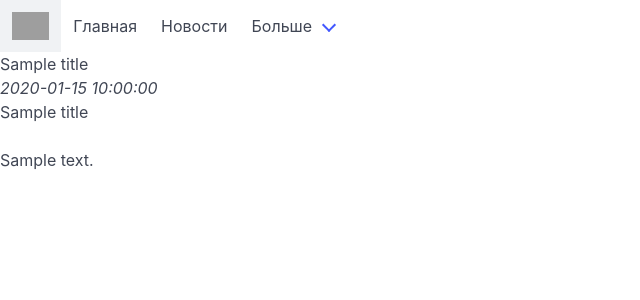
After one commit to fedorov0av/my.telegra.ph, a FastAPI app: template app/templates/post/index.html in a window 1280 px wide. The commit adds this page. Shown: the top 300 px of the page, without its empty margins (0-640 px from the left). Run offline with FastAPI, Linux system fonts and the light colour scheme; the template is opened without the code that fills it: most values are stand-ins (such as "Sample title", 1, 10 or a date in 2020); parts of the project's set-up code (start-up, migrations or seed data) failed here and were passed over; some libraries are stand-ins or nearby versions; grey boxes are pictures that could not be loaded.

Commit message:
rebase templates posts, main page

```diff
--- a/app/api/page.py
+++ b/app/api/page.py
@@ -109,7 +109,7 @@ async def get_page(session: DBSessionDep, page_path: str, request: Request):
     if not page_db:
         raise HTTPException(status_code=404, detail="Page not found")
     return templates.TemplateResponse(
-        request=request, name="base.html",
+        request=request, name="post/index.html",
         context={
             "title_tag": page_db.page_title + ' – ' + SERVICE_NAME,
             "title": page_db.page_title,
--- a/app/templates/main_page/base.html
+++ b/app/templates/base_template/base.html
@@ -106,61 +106,6 @@
     />
   </head>
   <body>
-    <nav
-      class="navbar is-fixed-top"
-      role="navigation"
-      aria-label="main navigation"
-    >
-      <div class="navbar-brand">
-        <a
-          class="navbar-item"
-          href="/"
-        >
-          <image
-            style="size: 100vh"
-            src="{{ url_for('static_images', path=title + '.svg?1') }}"
-          />
-        </a>
-
-        <a
-          role="button"
-          class="navbar-burger"
-          aria-label="menu"
-          aria-expanded="false"
-          data-target="navbarBasic"
-        >
-          <span aria-hidden="true"></span>
-          <span aria-hidden="true"></span>
-          <span aria-hidden="true"></span>
-          <span aria-hidden="true"></span>
-        </a>
-      </div>
-
-      <div
-        id="navbarBasic"
-        class="navbar-menu"
-      >
-        <div class="navbar-start">
-          <a
-            class="navbar-item"
-            href="/"
-            >Главная</a
-          >
-          <a class="navbar-item">Новости</a>
-          <div class="navbar-item has-dropdown is-hoverable">
-            <a class="navbar-link">Больше</a>
-            <div class="navbar-dropdown">
-              <a class="navbar-item">О проекте</a>
-              <hr class="navbar-divider" />
-              <a class="navbar-item">Контакты</a>
-            </div>
-          </div>
-        </div>
-      </div>
-    </nav>
-
     {% block content %} {% endblock %}
-    <style></style>
-    <script src="{{ url_for('static_js', path='vue.global.prod.js?1') }}"></script>
   </body>
 </html>
--- /dev/null
+++ b/app/templates/base_template/navbar.html
@@ -0,0 +1,52 @@
+<nav
+  class="navbar is-fixed-top"
+  role="navigation"
+  aria-label="main navigation"
+>
+  <div class="navbar-brand">
+    <a
+      class="navbar-item"
+      href="/"
+    >
+      <image
+        style="size: 100vh"
+        src="{{ url_for('static_images', path=title + '.svg?1') }}"
+      />
+    </a>
+
+    <a
+      role="button"
+      class="navbar-burger"
+      aria-label="menu"
+      aria-expanded="false"
+      data-target="navbarBasic"
+    >
+      <span aria-hidden="true"></span>
+      <span aria-hidden="true"></span>
+      <span aria-hidden="true"></span>
+      <span aria-hidden="true"></span>
+    </a>
+  </div>
+
+  <div
+    id="navbarBasic"
+    class="navbar-menu"
+  >
+    <div class="navbar-start">
+      <a
+        class="navbar-item"
+        href="/"
+        >Главная</a
+      >
+      <a class="navbar-item">Новости</a>
+      <div class="navbar-item has-dropdown is-hoverable">
+        <a class="navbar-link">Больше</a>
+        <div class="navbar-dropdown">
+          <a class="navbar-item">О проекте</a>
+          <hr class="navbar-divider" />
+          <a class="navbar-item">Контакты</a>
+        </div>
+      </div>
+    </div>
+  </div>
+</nav>
--- /dev/null
+++ b/app/templates/main_page/includes.html
@@ -0,0 +1 @@
+<script src="{{ url_for('static_js', path='vue.global.prod.js?1') }}"></script>
--- /dev/null
+++ b/app/templates/post/includes.html
@@ -0,0 +1,5 @@
+<script src="{{ url_for('static_js', path='jquery.min.js') }}"></script>
+<script src="{{ url_for('static_js', path='jquery.selection.min.js') }}"></script>
+<script src="{{ url_for('static_js', path='autosize.min.js') }}"></script>
+<script src="{{ url_for('static_js', path='load-image.all.min.js?1') }}"></script>
+<script src="{{ url_for('static_js', path='quill.min.js?10') }}"></script>
--- /dev/null
+++ b/app/templates/post/index.html
@@ -0,0 +1,3 @@
+{% extends 'base_template/base.html' %} {% block content %} {% include
+'base_template/navbar.html' %} {% include 'post/post.html' %} {% include
+'post/includes.html' %} {% endblock %}
--- /dev/null
+++ b/app/templates/post/post.html
@@ -0,0 +1,25 @@
+<div class="tl_page_wrap">
+  <div class="tl_page">
+    <main class="tl_article">
+      <header
+        class="tl_article_header"
+        dir="auto"
+      >
+        <h1>{{ title }}</h1>
+        <address>
+          <a rel="author"></a
+          ><!--
+         --><time datetime="{{ published_time }}">{{ date }}</time>
+        </address>
+      </header>
+      <article
+        id="_tl_editor"
+        class="tl_article_content"
+      >
+        <h1>{{ title }}<br /></h1>
+        <address><br /></address>
+        {{ html_content | safe }}
+      </article>
+    </main>
+  </div>
+</div>
```
Also changed, not shown: app/templates/main_page/index.html (+4 -3 lines).
